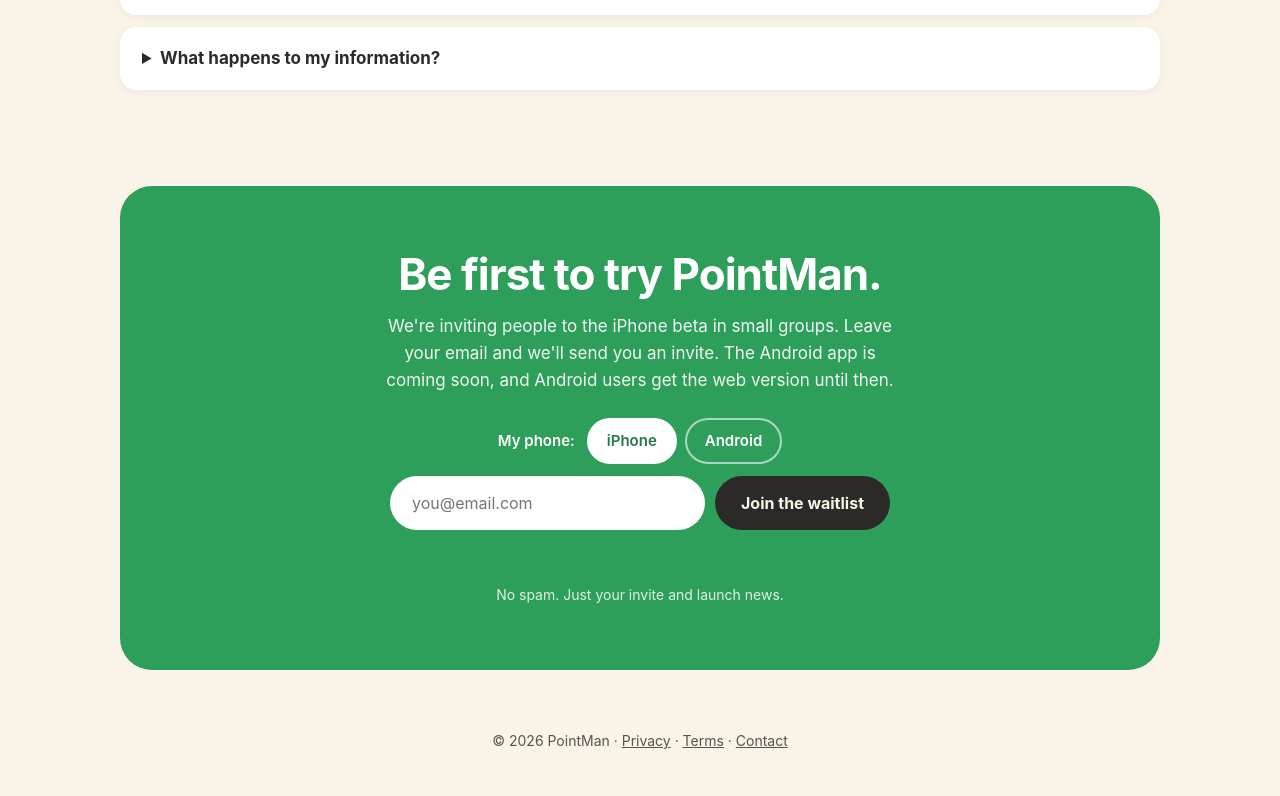
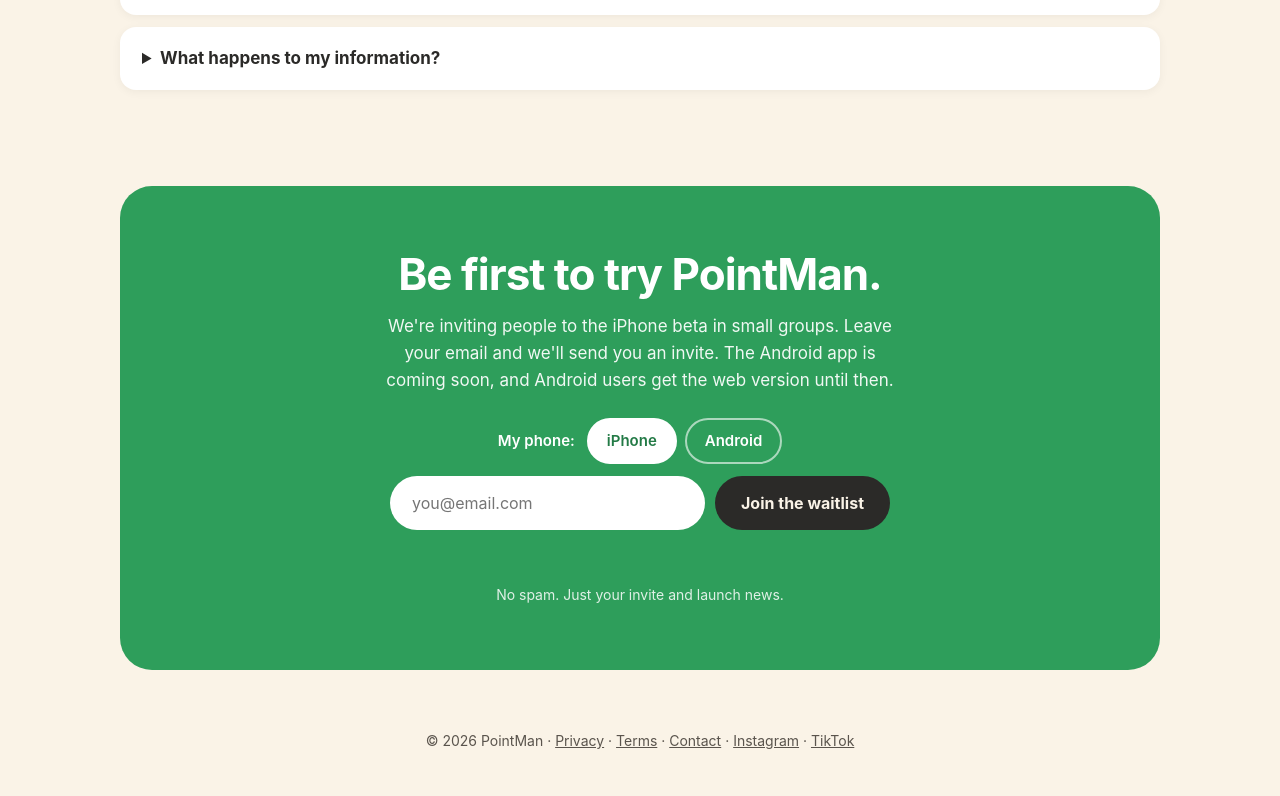
Before and after one commit to croth2468-glitch/pointman-site, a plain HTML site: page index.html in a window 1280 px wide. Shown: the part 7513-8309 px from the top of the page. Drawn offline with Linux system fonts and the light colour scheme.

Commit message:
Add Instagram and TikTok links to the footer
Co-Authored-By: Claude Opus 5.5 <noreply@anthropic.com>
Claude-Session: https://claude.ai/code/session_015nYFBHpr2mCHnyijSpSNGC

```diff
--- a/index.html
+++ b/index.html
@@ -331,7 +331,7 @@
     <div class="form-msg" id="form-msg" role="status" aria-live="polite"></div>
     <div class="note">No spam. Just your invite and launch news.</div>
   </div>
-  <footer>© 2026 PointMan · <a href="privacy.html">Privacy</a> · <a href="terms.html">Terms</a> · <a href="privacy.html#contact">Contact</a></footer>
+  <footer>© 2026 PointMan · <a href="privacy.html">Privacy</a> · <a href="terms.html">Terms</a> · <a href="privacy.html#contact">Contact</a> · <a href="https://www.instagram.com/pointman_coaching/" rel="noopener">Instagram</a> · <a href="https://www.tiktok.com/@pointman_coaching" rel="noopener">TikTok</a></footer>
 </div>
 <script>
   var io=new IntersectionObserver(function(es){es.forEach(function(e){if(e.isIntersecting){e.target.classList.add('in');io.unobserve(e.target)}})},{threshold:.12});
```
